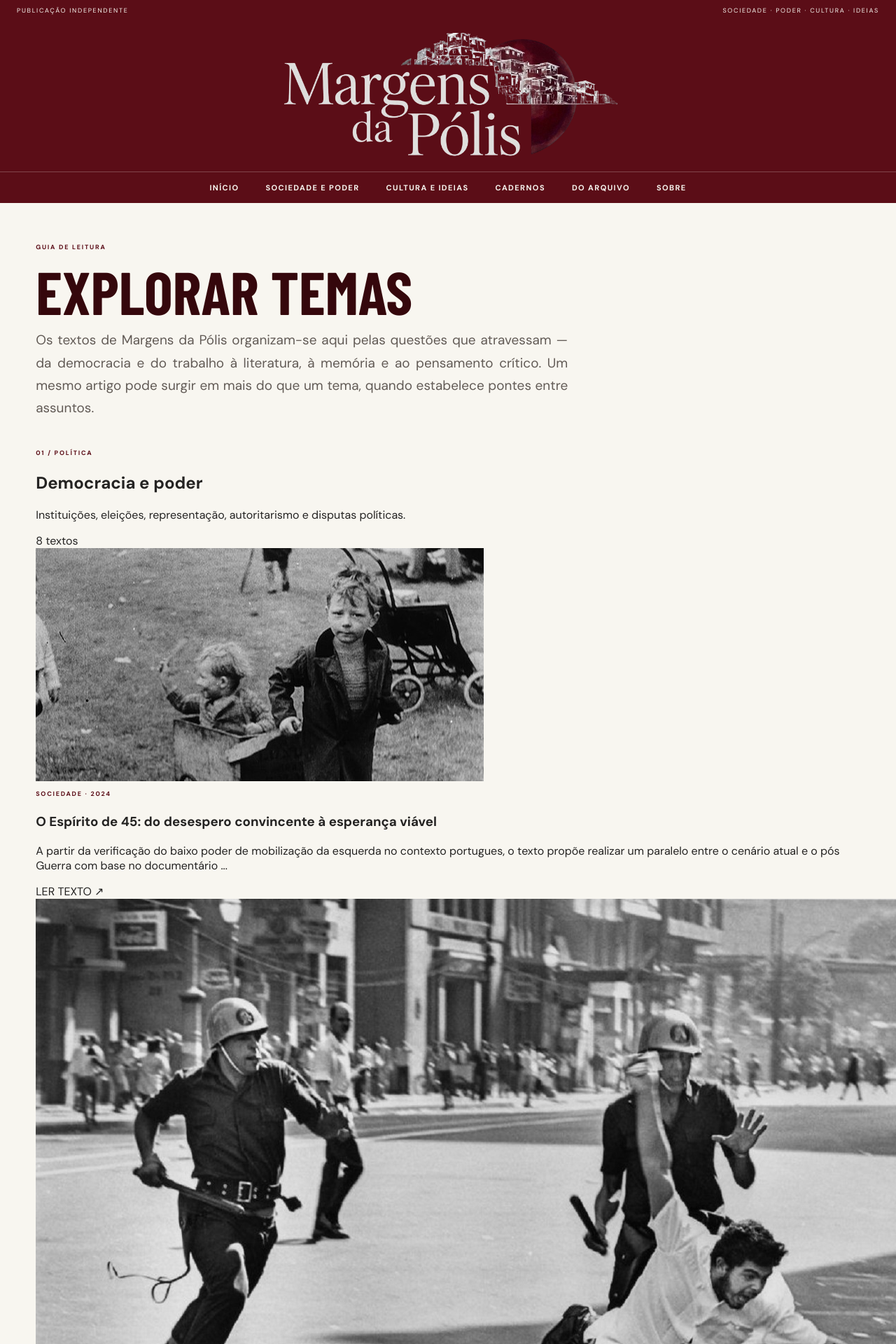
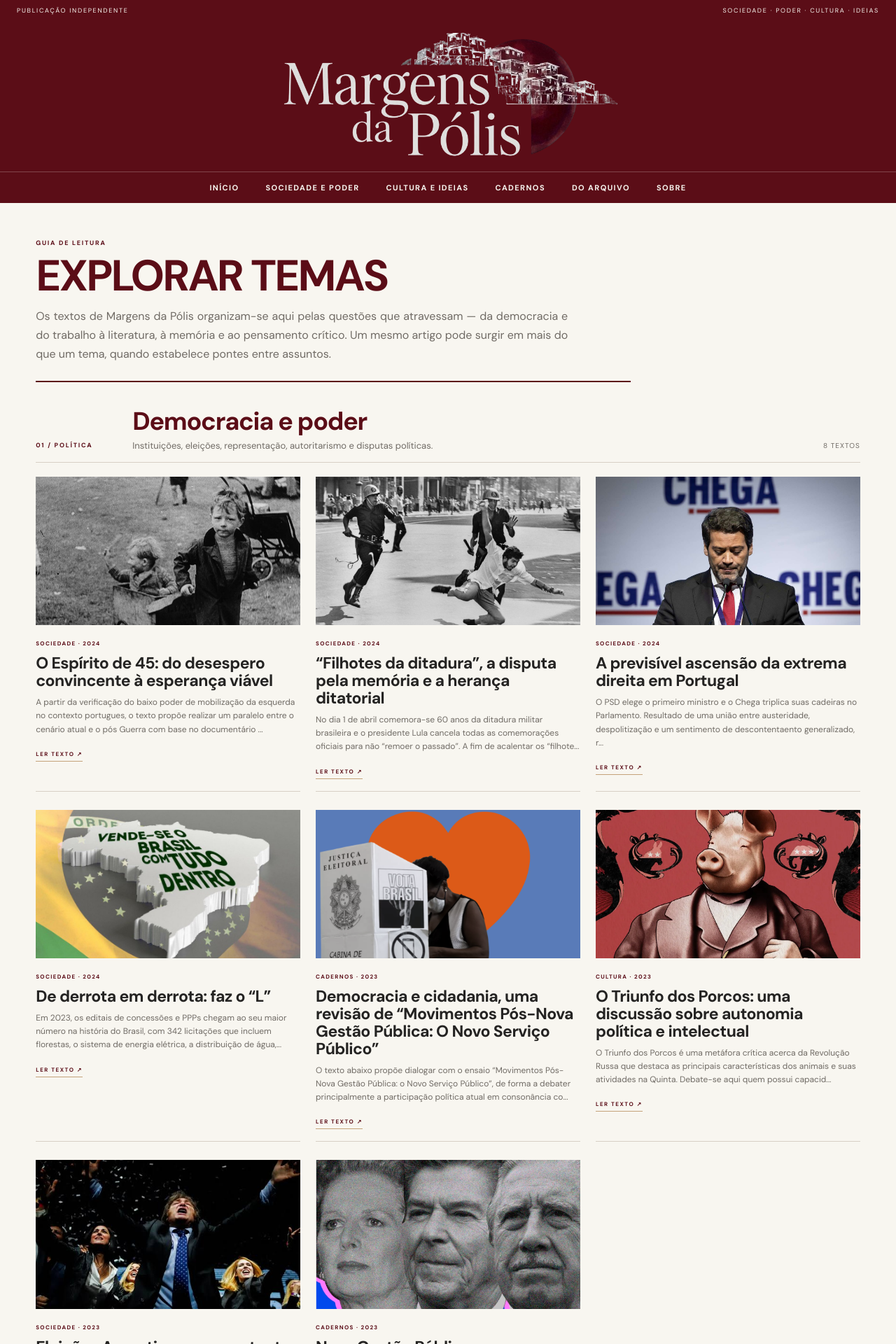
Before and after one commit to gmonteiropolli-design/Margens-da-Polis, a Jekyll site: the page built from indice-tematico/index.html, in a window 1280 px wide. Shown: the top 1920 px of the page at 70% size. Built offline with Jekyll 4.4.1, drawn with Linux system fonts in a browser that asks for light colours; some web fonts are replaced.

Commit message:
Define apresentação visual do índice temático

```diff
--- a/assets/css/style.css
+++ b/assets/css/style.css
@@ -1452,3 +1452,54 @@ body.home .lead-copy .text-link{margin-top:8px !important}
   }
   body.home .lead-image img{height:100% !important}
 }
+
+
+/* ÍNDICE TEMÁTICO — organização editorial por assuntos */
+.thematic-index{max-width:1180px;margin:0 auto;padding-top:44px}
+.thematic-index-header{max-width:850px;margin:0 0 38px;padding-bottom:25px;border-bottom:2px solid var(--wine)}
+.thematic-index-header h1{margin:9px 0 13px;font-family:inherit;font-size:clamp(38px,5vw,62px);font-weight:800;line-height:.98;letter-spacing:-.045em;text-transform:uppercase;color:var(--wine)}
+.thematic-index-header .listing-intro{max-width:760px;margin:0;font-size:16px;line-height:1.7;color:var(--muted)}
+.thematic-group{margin:0 0 48px}
+.thematic-group-heading{display:grid;grid-template-columns:120px minmax(0,1fr) auto;align-items:end;gap:18px;padding:0 0 13px;margin:0 0 20px;border-bottom:1px solid var(--line)}
+.thematic-group-heading>.section-kicker{padding-bottom:5px}
+.thematic-group-heading h2{margin:0;color:var(--wine);font-family:inherit;font-size:clamp(25px,3vw,36px);font-weight:800;line-height:1;letter-spacing:-.035em}
+.thematic-group-heading p{margin:7px 0 0;color:var(--muted);font-size:13px;line-height:1.5}
+.thematic-count{padding-bottom:4px;color:var(--muted);font-size:10px;letter-spacing:1px;text-transform:uppercase;white-space:nowrap}
+.thematic-card-grid{display:grid;grid-template-columns:repeat(3,minmax(0,1fr));gap:26px 22px}
+.thematic-card{min-width:0;border-bottom:1px solid var(--line);padding-bottom:17px}
+.thematic-card-image{display:block;width:100%;aspect-ratio:16/9;overflow:hidden;background:#e9e2d9;margin:0 0 13px}
+.thematic-card-image img{display:block;width:100%;height:100%;object-fit:cover;transition:transform .35s}
+.thematic-card-image:hover img{transform:scale(1.035)}
+.thematic-image-placeholder{display:grid;width:100%;height:100%;place-items:center;background:var(--wine-dark);color:var(--paper);font-size:42px;font-weight:800;letter-spacing:-4px}
+.thematic-card-copy>.section-kicker{font-size:8px;letter-spacing:1.35px}
+.thematic-card h3{margin:8px 0 9px;font-family:inherit;font-size:clamp(19px,1.8vw,25px);font-weight:800;line-height:1.08;letter-spacing:-.025em}
+.thematic-card h3 a:hover{color:var(--wine-mid)}
+.thematic-card p{margin:0 0 12px;color:var(--muted);font-size:12px;line-height:1.6}
+.thematic-read-link{display:inline-block;margin-top:2px;color:var(--wine);font-size:8px;font-weight:800;letter-spacing:1.5px;border-bottom:1px solid var(--gold);padding-bottom:5px}
+@media(max-width:900px){
+ .thematic-card-grid{grid-template-columns:repeat(2,minmax(0,1fr));gap:22px 18px}
+ .thematic-group-heading{grid-template-columns:90px minmax(0,1fr) auto;gap:12px}
+}
+@media(max-width:600px){
+ .thematic-index{padding-top:30px}
+ .thematic-index-header{margin-bottom:30px}
+ .thematic-index-header .listing-intro{font-size:14px}
+ .thematic-group{margin-bottom:37px}
+ .thematic-group-heading{grid-template-columns:1fr auto;align-items:start;gap:6px 10px}
+ .thematic-group-heading>.section-kicker{grid-column:1/-1}
+ .thematic-group-heading>div{grid-column:1}
+ .thematic-group-heading h2{font-size:25px}
+ .thematic-group-heading p{font-size:12px}
+ .thematic-count{grid-column:2;grid-row:2;align-self:center}
+ .thematic-card-grid{grid-template-columns:1fr;gap:17px}
+ .thematic-card{display:grid;grid-template-columns:minmax(110px,.82fr) minmax(0,1.18fr);gap:12px;align-items:start;padding-bottom:15px}
+ .thematic-card-image{aspect-ratio:4/3;margin:0}
+ .thematic-card-copy>.section-kicker{font-size:7px}
+ .thematic-card h3{font-size:18px;margin:6px 0}
+ .thematic-card p{font-size:11px;line-height:1.45}
+ .thematic-read-link{font-size:7px}
+}
+@media(max-width:380px){
+ .thematic-card{grid-template-columns:1fr}
+ .thematic-card-image{aspect-ratio:16/8}
+}
```
